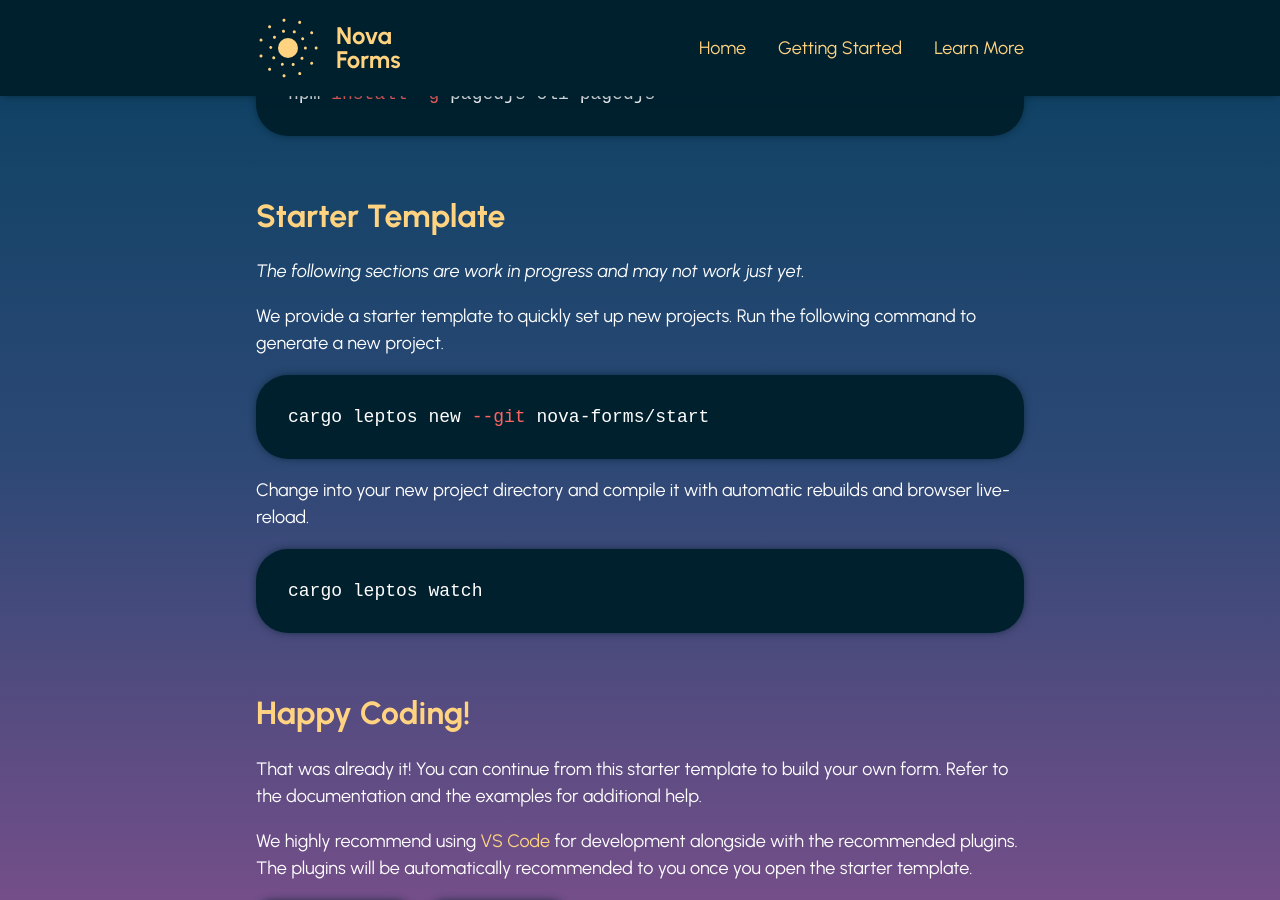
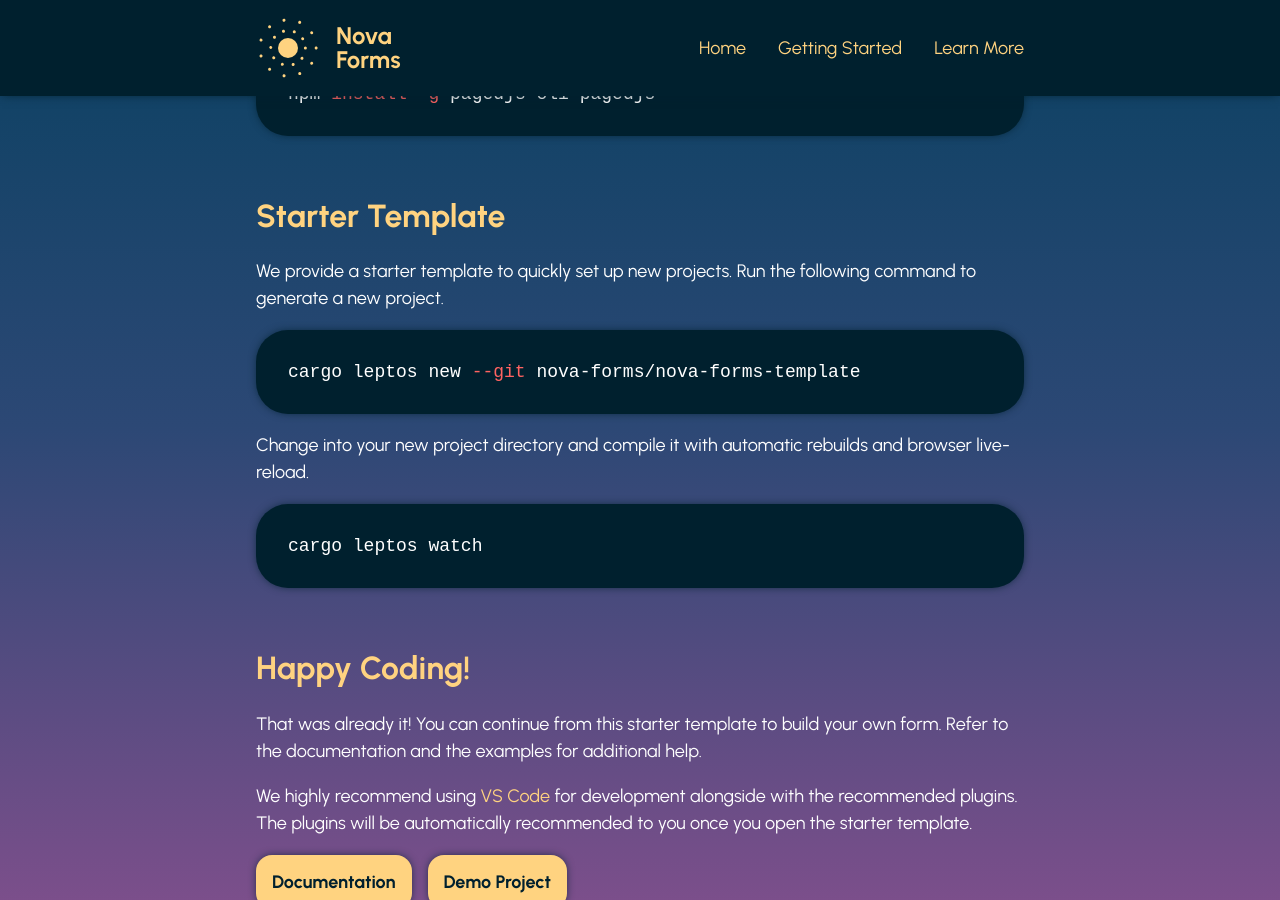
Before and after one commit to nova-forms/nova-forms.github.io, a Jekyll site: the page built from start.markdown, in a window 1280 px wide and 900 px high, scrolled down 797 px. Built offline with Jekyll 4.4.1, drawn with Linux system fonts in a browser that asks for light colours; our own code applies the rules of GitHub Pages for plain Markdown files.

Commit message:
Update start.markdown

````diff
--- a/start.markdown
+++ b/start.markdown
@@ -28,12 +28,10 @@ npm install -g pagedjs-cli pagedjs
 
 ## Starter Template
 
-*The following sections are work in progress and may not work just yet.*
-
 We provide a starter template to quickly set up new projects. Run the following command to generate a new project.
 
 ```sh
-cargo leptos new --git nova-forms/start
+cargo leptos new --git nova-forms/nova-forms-template
 ```
 
 Change into your new project directory and compile it with automatic rebuilds and browser live-reload.
````
